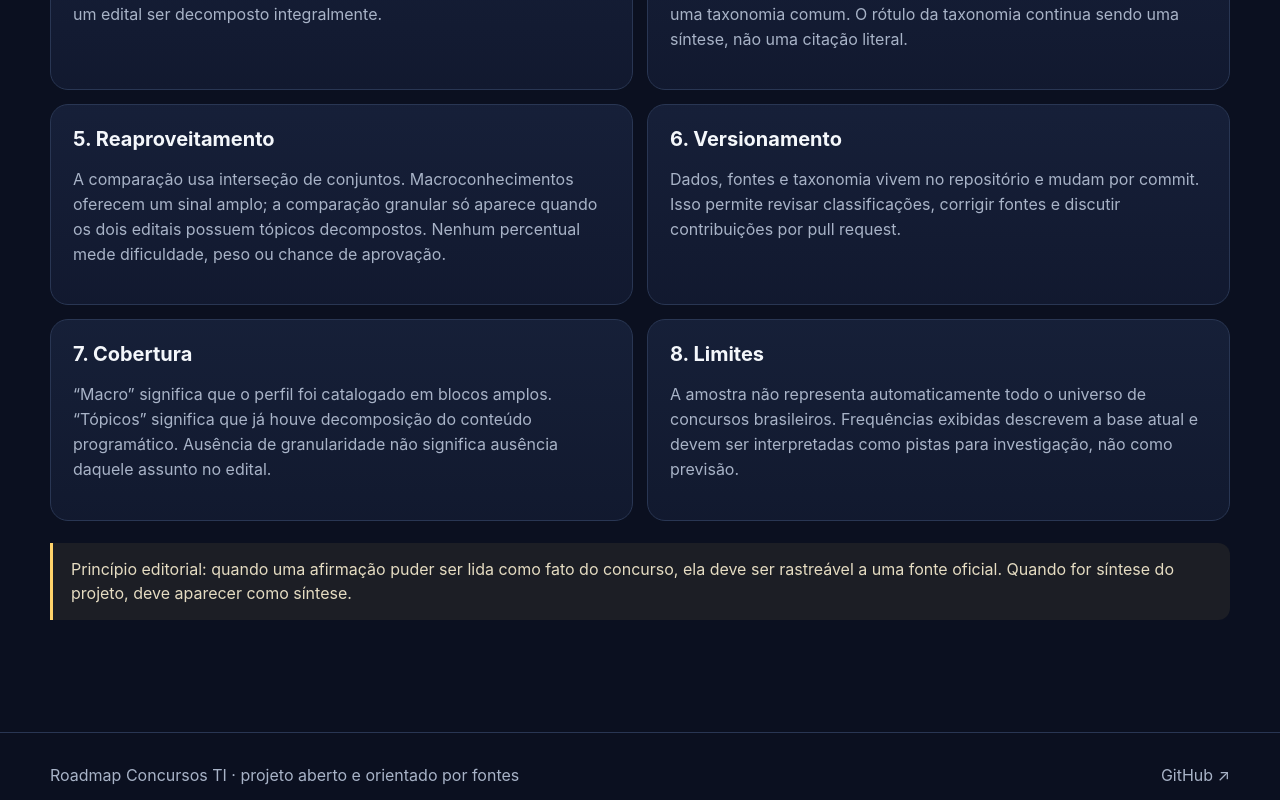
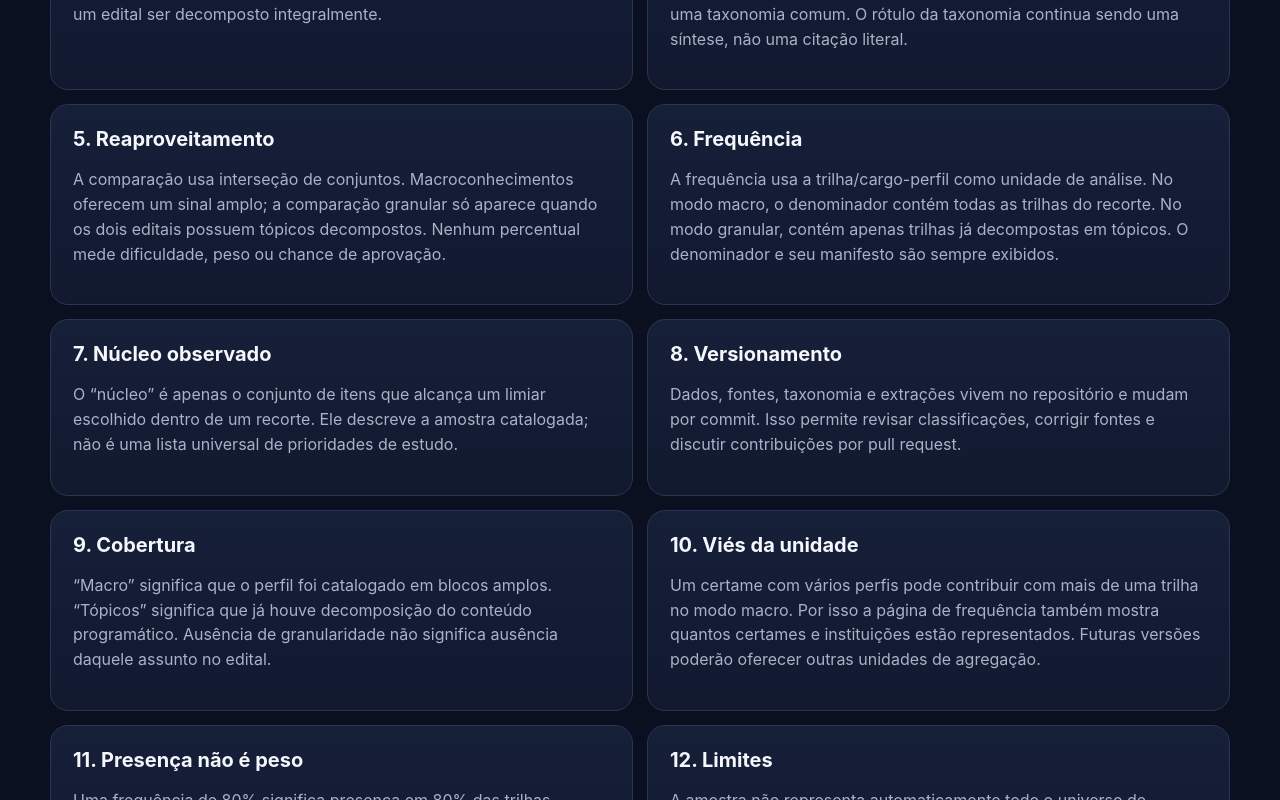
Before and after one commit to cvaraujo11/roadmap-concursos-ti, a Next.js app: page /metodologia in a window 1280 px wide. Shown: the part 760-1560 px from the top of the page. Built offline with nearby package versions, Linux system fonts and the light colour scheme.

Commit message:
docs: define frequency denominator methodology

```diff
--- a/src/app/metodologia/page.tsx
+++ b/src/app/metodologia/page.tsx
@@ -5,7 +5,7 @@ export default function MetodologiaPage() {
         <div className="container">
           <div className="eyebrow">Metodologia</div>
           <h1>Fonte oficial primeiro. Síntese depois.</h1>
-          <p>A cartografia só é útil se deixar claro o que veio do edital e o que foi criado como camada de comparação entre concursos.</p>
+          <p>A cartografia só é útil se deixar claro o que veio do edital, o que foi normalizado pelo projeto e qual conjunto de dados sustenta cada comparação.</p>
         </div>
       </section>
       <section className="section">
@@ -16,12 +16,16 @@ export default function MetodologiaPage() {
             <article className="method-card"><h3>3. Macroconhecimentos</h3><p>Toda trilha pode ser ligada a blocos amplos como Redes, Banco de Dados ou Governança. Essa camada permite navegar mesmo antes de um edital ser decomposto integralmente.</p></article>
             <article className="method-card"><h3>4. Tópicos granulares</h3><p>Quando o conteúdo programático é analisado em detalhe, itens como VLAN, IPv6, normalização, COBIT 2019 ou ITIL 4 são associados a uma taxonomia comum. O rótulo da taxonomia continua sendo uma síntese, não uma citação literal.</p></article>
             <article className="method-card"><h3>5. Reaproveitamento</h3><p>A comparação usa interseção de conjuntos. Macroconhecimentos oferecem um sinal amplo; a comparação granular só aparece quando os dois editais possuem tópicos decompostos. Nenhum percentual mede dificuldade, peso ou chance de aprovação.</p></article>
-            <article className="method-card"><h3>6. Versionamento</h3><p>Dados, fontes e taxonomia vivem no repositório e mudam por commit. Isso permite revisar classificações, corrigir fontes e discutir contribuições por pull request.</p></article>
-            <article className="method-card"><h3>7. Cobertura</h3><p>“Macro” significa que o perfil foi catalogado em blocos amplos. “Tópicos” significa que já houve decomposição do conteúdo programático. Ausência de granularidade não significa ausência daquele assunto no edital.</p></article>
-            <article className="method-card"><h3>8. Limites</h3><p>A amostra não representa automaticamente todo o universo de concursos brasileiros. Frequências exibidas descrevem a base atual e devem ser interpretadas como pistas para investigação, não como previsão.</p></article>
+            <article className="method-card"><h3>6. Frequência</h3><p>A frequência usa a trilha/cargo-perfil como unidade de análise. No modo macro, o denominador contém todas as trilhas do recorte. No modo granular, contém apenas trilhas já decompostas em tópicos. O denominador e seu manifesto são sempre exibidos.</p></article>
+            <article className="method-card"><h3>7. Núcleo observado</h3><p>O “núcleo” é apenas o conjunto de itens que alcança um limiar escolhido dentro de um recorte. Ele descreve a amostra catalogada; não é uma lista universal de prioridades de estudo.</p></article>
+            <article className="method-card"><h3>8. Versionamento</h3><p>Dados, fontes, taxonomia e extrações vivem no repositório e mudam por commit. Isso permite revisar classificações, corrigir fontes e discutir contribuições por pull request.</p></article>
+            <article className="method-card"><h3>9. Cobertura</h3><p>“Macro” significa que o perfil foi catalogado em blocos amplos. “Tópicos” significa que já houve decomposição do conteúdo programático. Ausência de granularidade não significa ausência daquele assunto no edital.</p></article>
+            <article className="method-card"><h3>10. Viés da unidade</h3><p>Um certame com vários perfis pode contribuir com mais de uma trilha no modo macro. Por isso a página de frequência também mostra quantos certames e instituições estão representados. Futuras versões poderão oferecer outras unidades de agregação.</p></article>
+            <article className="method-card"><h3>11. Presença não é peso</h3><p>Uma frequência de 80% significa presença em 80% das trilhas elegíveis daquele recorte. Não significa 80% da prova, 80% das questões, nem 80% do esforço de estudo.</p></article>
+            <article className="method-card"><h3>12. Limites</h3><p>A amostra não representa automaticamente todo o universo de concursos brasileiros. Frequências exibidas descrevem a base atual e devem ser interpretadas como evidência exploratória, não como estimativa populacional.</p></article>
           </div>
           <div className="notice" style={{ marginTop: 22 }}>
-            Princípio editorial: quando uma afirmação puder ser lida como fato do concurso, ela deve ser rastreável a uma fonte oficial. Quando for síntese do projeto, deve aparecer como síntese.
+            Princípio editorial: quando uma afirmação puder ser lida como fato do concurso, ela deve ser rastreável a uma fonte oficial. Quando for síntese do projeto, deve aparecer como síntese. Quando for estatística, o denominador deve ser auditável.
           </div>
         </div>
       </section>
```
